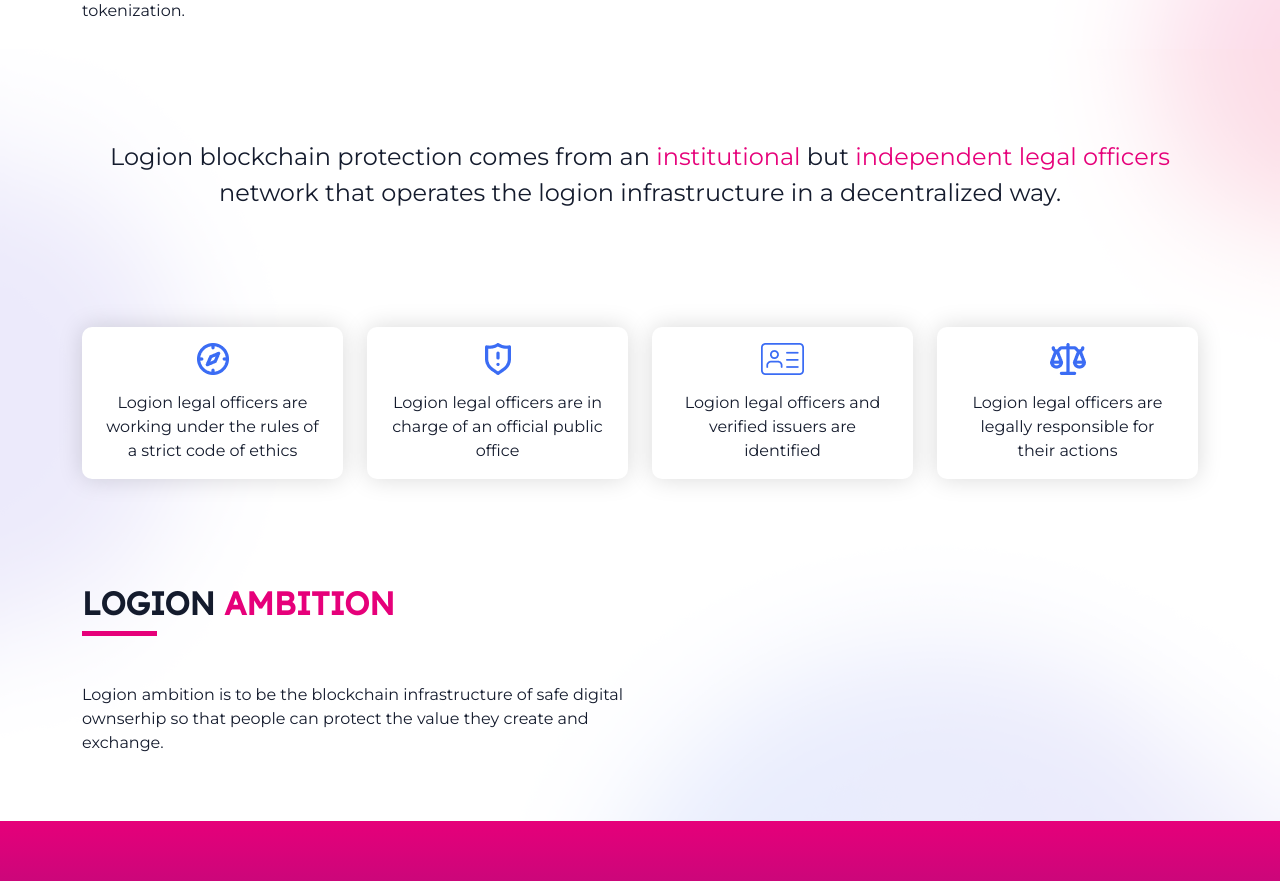
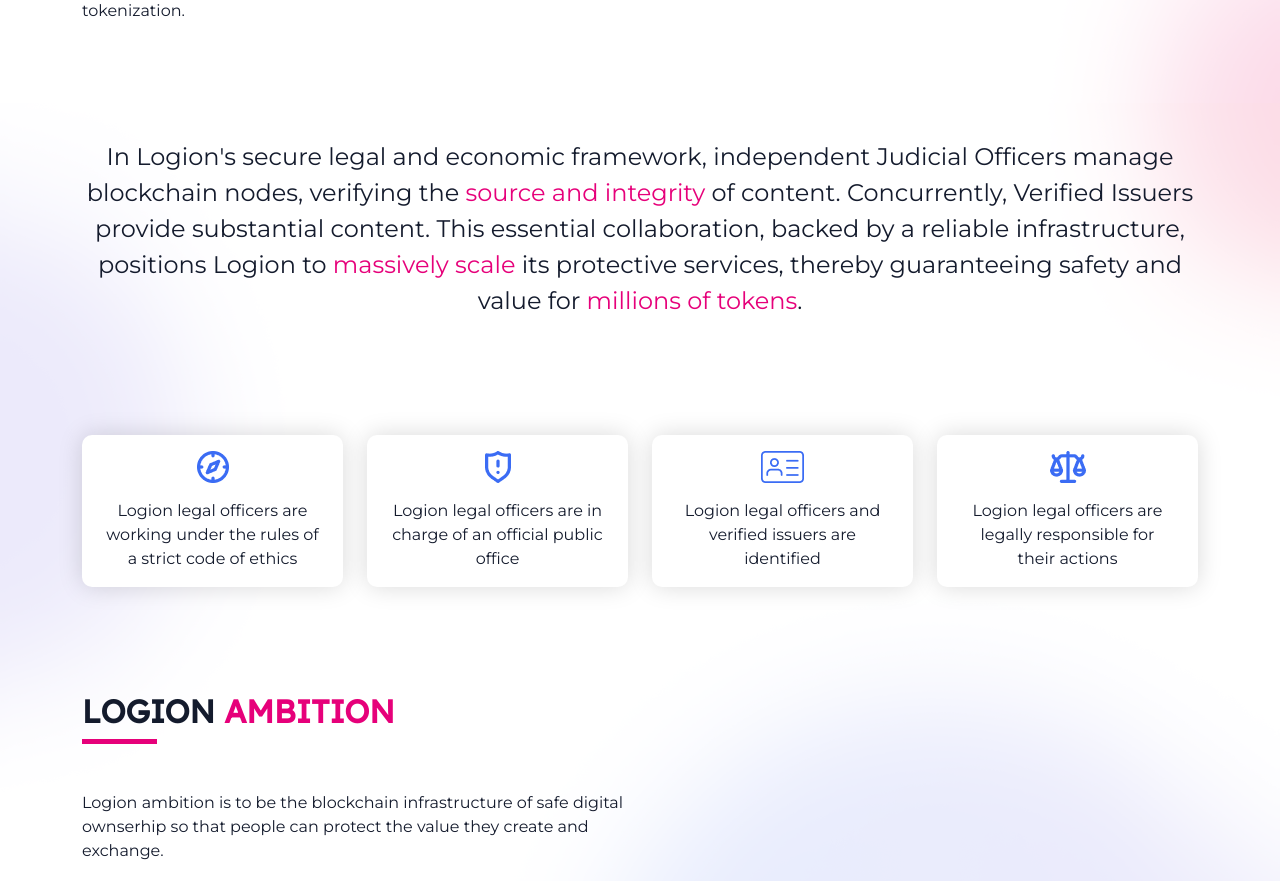
Before and after one commit to logion-network/logion-web-site, a React (Create React App) app: page / in a window 1280 px wide. Shown: the part 2700-3581 px from the top of the page. Built offline with nearby package versions, Linux system fonts and the light colour scheme.

Commit message:
Update Content.tsx

```diff
--- a/src/Content.tsx
+++ b/src/Content.tsx
@@ -171,8 +171,7 @@ export const CONTENT: ReactNode = (<>
     <SimpleSection
         paragraphs={<>
             { /* START EDIT */ }
-            <p>Logion blockchain protection comes from an <em>institutional</em> but <em>independent legal officers</em> network
-                that operates the logion infrastructure in a decentralized way.
+            <p>In Logion's secure legal and economic framework, independent Judicial Officers manage blockchain nodes, verifying the <em>source and integrity</em> of content. Concurrently, Verified Issuers provide substantial content. This essential collaboration, backed by a reliable infrastructure, positions Logion to <em>massively scale</em> its protective services, thereby guaranteeing safety and value for <em>millions of tokens</em>.
             </p>
             { /* STOP EDIT */ }
         </>}
```
